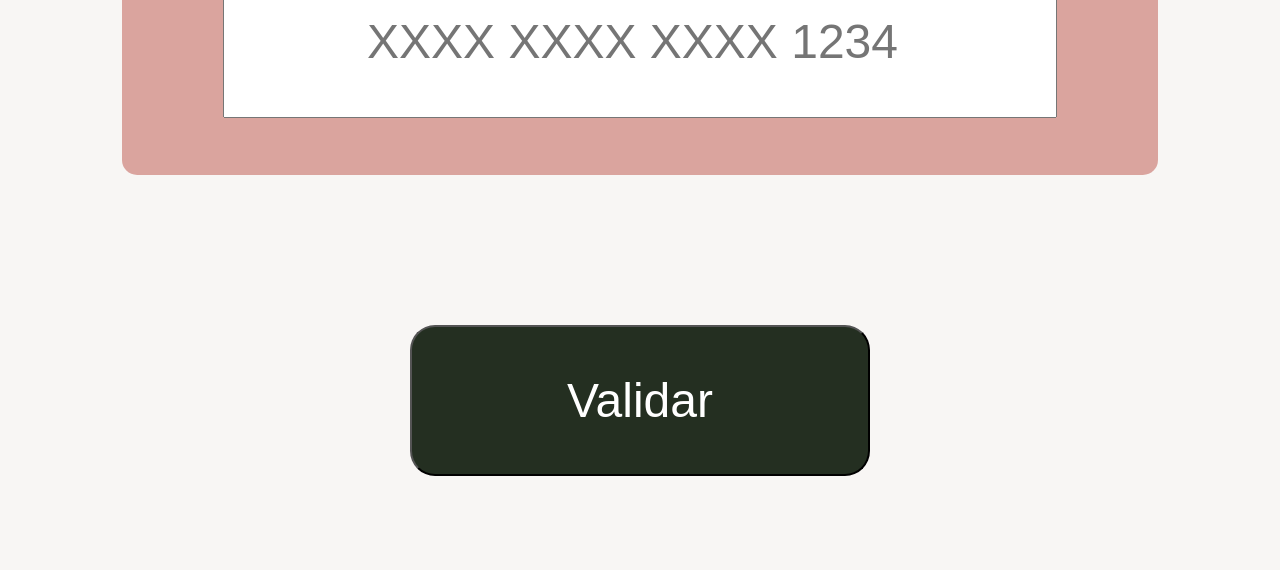
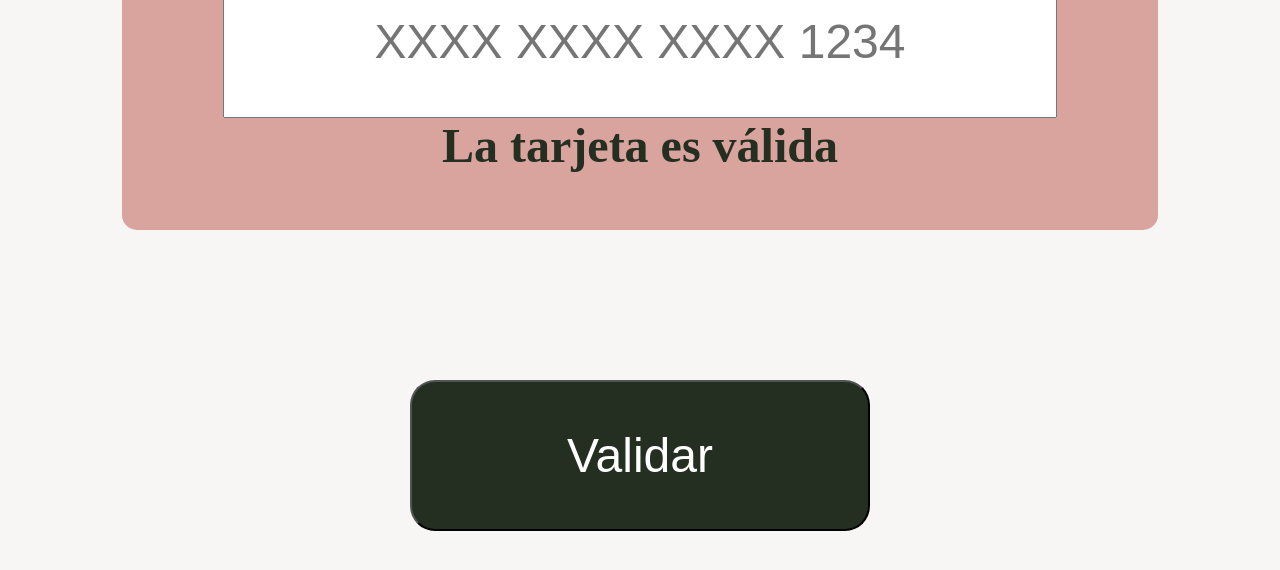
Before and after one commit to andresbolivar07/card_validation, a plain HTML site: page src/index.html in a window 1280 px wide. Both pictures are taken after a click on the button "Validar". Shown: the part 1545-2115 px from the top of the page. Drawn offline with Linux system fonts and the light colour scheme.

Commit message:
feat: create validate function

```diff
--- a/src/index.html
+++ b/src/index.html
@@ -15,7 +15,8 @@
       </div>
       <div id="creditCard-box">
         <p>Digita el número de tu tarjeta de crédito para verificar</p>
-        <input type="number" id="cardCreditNumber" name="creditNumber" max="16" placeholder="XXXX XXXX XXXX 1234">
+        <input type="text" id="cardCreditNumber" name="creditNumber" max="16" placeholder="XXXX XXXX XXXX 1234">
+        <div id="response"></div>
       </div>
       <div id="btnValidate">
         <button id="validate">Validar</button>
--- a/src/index.js
+++ b/src/index.js
@@ -1,3 +1,21 @@
 import validator from './validator.js';
 
-console.log(validator);
+
+
+
+const getCardNumber = () => {
+
+    const cardNumber = document.getElementById("cardCreditNumber").value;
+    const result = validator.isValid(cardNumber);
+    const trueResponse = "La tarjeta es válida";
+    const falseResponse = "La tarjeta no es válida";
+
+    console.log(cardNumber);
+
+    const validateCheck = document.getElementById("response")
+    validateCheck.innerHTML = result ? trueResponse : falseResponse;
+}
+
+const btnCardValidate = document.getElementById("btnValidate");
+
+btnCardValidate.addEventListener("click", getCardNumber)
--- a/src/validator.js
+++ b/src/validator.js
@@ -1,5 +1,9 @@
 const validator = {
-  // ...
+  isValid(number){
+    const arrayCard = number.split("").reverse().join(", ")
+    console.log(arrayCard);
+    return true;
+  }
 };
 
 export default validator;
```
